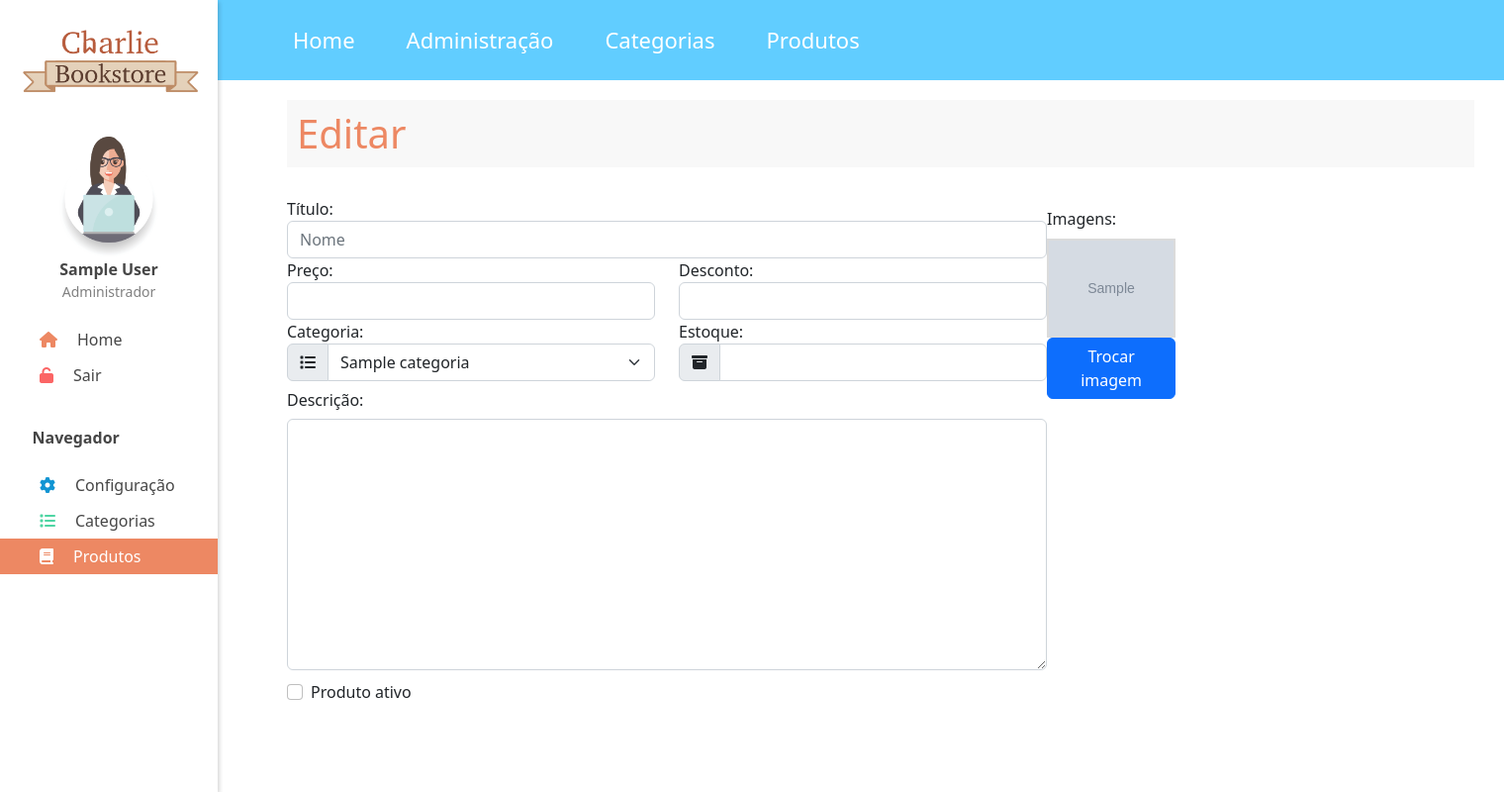
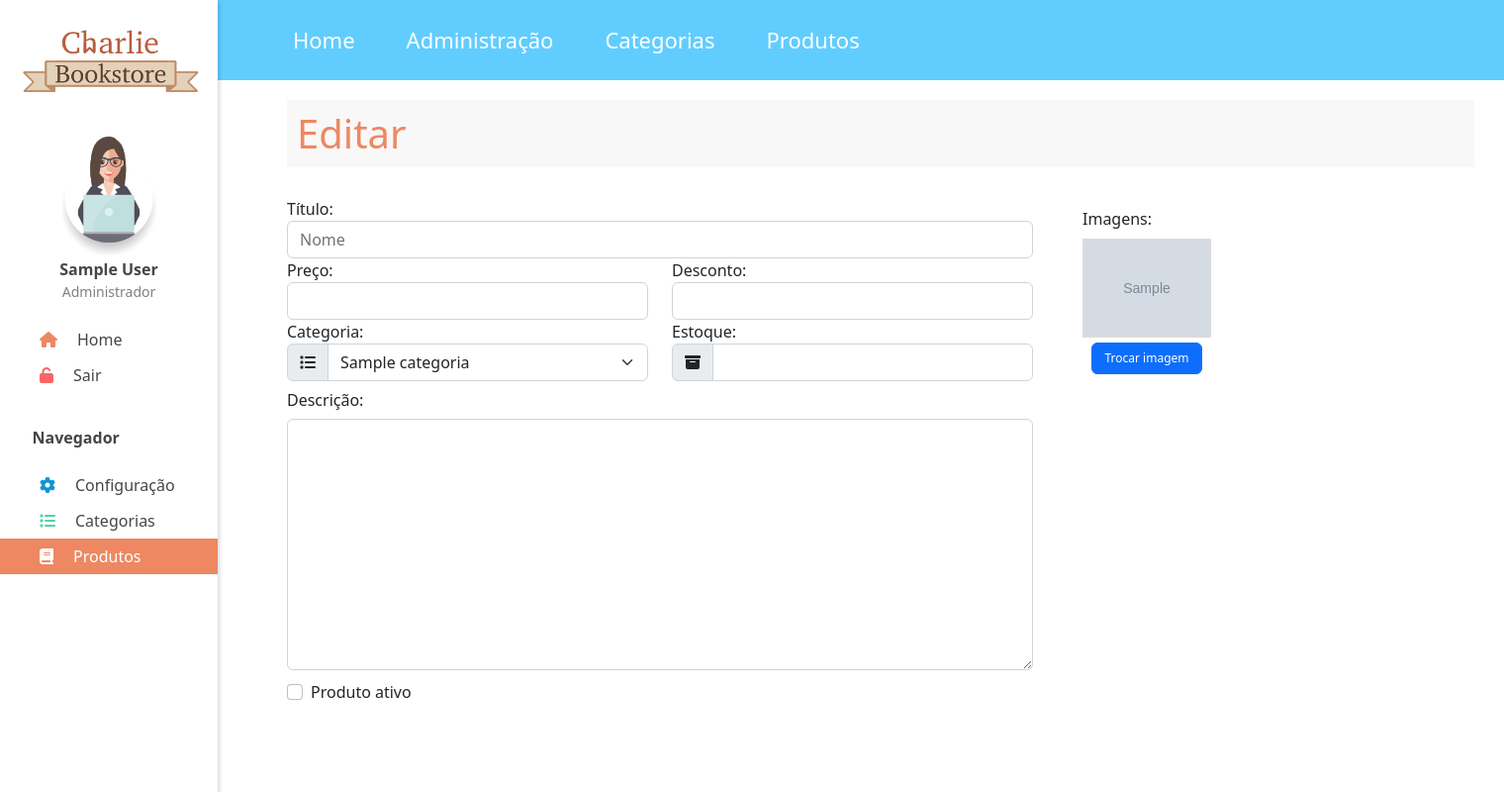
Before and after one commit to VannaKings/CharlieBookstore, a PHP site: page /produto/editar-form.php?id=1 in a window 1520 px wide. Shown: the whole page at 99% size. Run offline with PHP 8.4, Linux system fonts and the light colour scheme; the visitor is signed in with stand-in values (Sample User, id 1); tables that the repository leaves empty or names only in its code hold one stand-in row (values such as "Sample post"); grey boxes marked "Sample" are stand-in pictures; some libraries are stand-ins or nearby versions.

Commit message:
Alterações css página de editar produto

```diff
--- /dev/null
+++ b/CSS/editar-produto.css
@@ -0,0 +1,16 @@
+.form-adm{
+    display:flex;
+    max-height: 500px;
+    justify-content: space-between;
+}
+.form-adm> div:first-child{
+    margin-right: 50px;
+}
+.container-button{
+    display: flex;
+    justify-content: center;
+    margin-top: 5px;
+}
+.btn-editar-imagem{
+    font-size: 12px!important;
+}
--- a/Menu/produto/editar-form.php
+++ b/Menu/produto/editar-form.php
@@ -9,6 +9,7 @@
     <!-- CSS -->
     <link rel="stylesheet" type="text/css" href="../../CSS/menu.css">
     <link rel="stylesheet" type="text/css" href="../../CSS/detalhes.css">
+    <link rel="stylesheet" type="text/css" href="../../CSS/editar-produto.css">
 
     <!-- Bootstrap -->
     <link href="https://cdn.jsdelivr.net/npm/bootstrap@5.2.1/dist/css/bootstrap.min.css" rel="stylesheet" integrity="sha384-iYQeCzEYFbKjA/T2uDLTpkwGzCiq6soy8tYaI1GyVh/UjpbCx/TYkiZhlZB6+fzT" crossorigin="anonymous">
@@ -107,7 +108,7 @@
           <h1 style= "margin-left:0">Editar</h1>
 
           <div class="container-teste">
-            <form class="form-adm" Action="edita-produto.php" method="POST" style='display:flex; max-height: 500px'>
+            <form class="form-adm" Action="edita-produto.php" method="POST" >
               <div class="modal-body">
                 <div class="form-group">
                   <input type="text" name="id" id="idProduto" style = "display:none">
@@ -184,7 +185,7 @@
                                   <p class='ordem' style='display:none'>{$imagem["IMAGEM_ORDEM"]}</p>
                                   <p class='id' style='display:none'>{$imagem["IMAGEM_ID"]}</p>
 
-                                  <div>
+                                  <div class = 'container-button'>
                                     <button type='button' class='btn btn-primary btn-editar-imagem' data-bs-toggle='modal' data-bs-target='#staticBackdrop-editar-imagem'>Trocar imagem</button>
                                   </div>
                                 </div>";
```
